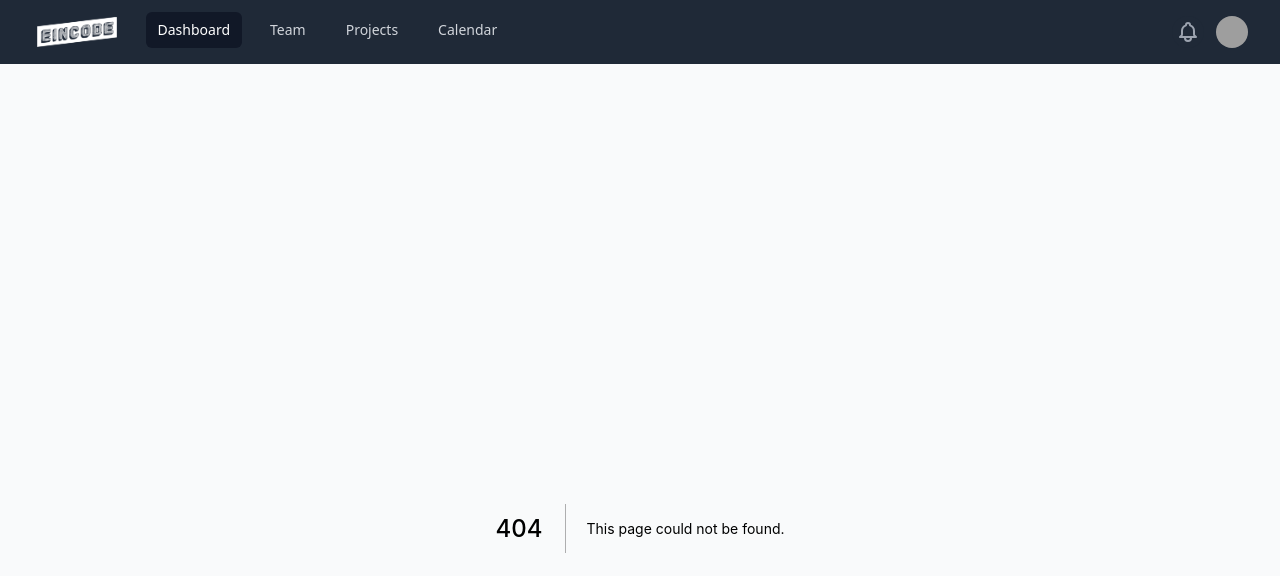
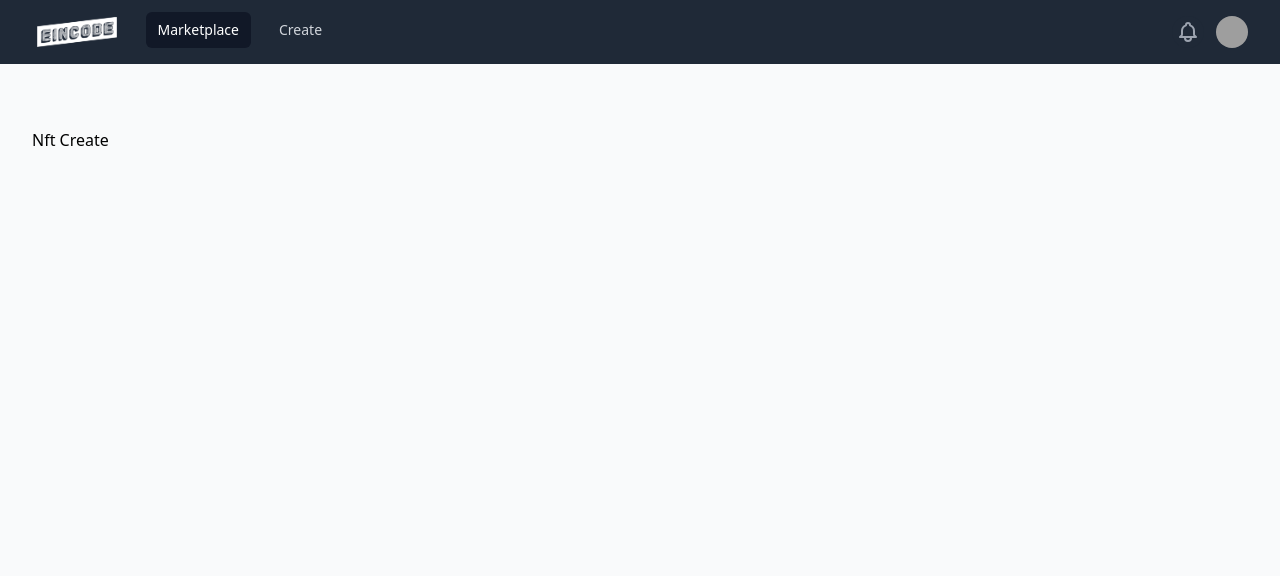
Before and after one commit to farhanreizha/nft-marketplace, a Next.js app: page /nft/create in a window 1280 px wide. Before the commit this address had no page. Shown: the top 576 px of the page. Built offline with nearby package versions, Linux system fonts and the light colour scheme; grey boxes are pictures that could not be loaded.

Commit message:
make link and create new page

```diff
--- a/components/navbar/index.tsx
+++ b/components/navbar/index.tsx
@@ -3,12 +3,12 @@
 import { Fragment } from 'react'
 import { Disclosure, Menu, Transition } from '@headlessui/react'
 import { BellIcon, MenuIcon, XIcon } from '@heroicons/react/outline'
+import Link from 'next/link'
+import Image from 'next/image'
 
 const navigation = [
-  { name: 'Dashboard', href: '#', current: true },
-  { name: 'Team', href: '#', current: false },
-  { name: 'Projects', href: '#', current: false },
-  { name: 'Calendar', href: '#', current: false },
+  { name: 'Marketplace', href: '/', current: true },
+  { name: 'Create', href: '/nft/create', current: false },
 ]
 
 function classNames(...classes: string[]) {
@@ -44,9 +44,8 @@ export default function Navbar() {
                 <div className='hidden sm:block sm:ml-6'>
                   <div className='flex space-x-4'>
                     {navigation.map((item) => (
+                      <Link key={item.name} href={item.href}>
                         <a
-                        key={item.name}
-                        href={item.href}
                           className={classNames(
                             item.current
                               ? 'bg-gray-900 text-white'
@@ -57,6 +56,7 @@ export default function Navbar() {
                         >
                           {item.name}
                         </a>
+                      </Link>
                     ))}
                   </div>
                 </div>
@@ -71,11 +71,13 @@ export default function Navbar() {
                 </button>
 
                 {/* Profile dropdown */}
-                <Menu as='div' className='ml-3 relative'>
+                <Menu as='div' className='ml-3 relative z-10'>
                   <div>
                     <Menu.Button className='bg-gray-800 flex text-sm rounded-full focus:outline-none focus:ring-2 focus:ring-offset-2 focus:ring-offset-gray-800 focus:ring-white'>
                       <span className='sr-only'>Open user menu</span>
-                      <img
+                      <Image
+                        height={32}
+                        width={32}
                         className='h-8 w-8 rounded-full'
                         src='https://images.unsplash.com/photo-1472099645785-5658abf4ff4e?ixlib=rb-1.2.1&ixid=eyJhcHBfaWQiOjEyMDd9&auto=format&fit=facearea&facepad=2&w=256&h=256&q=80'
                         alt=''
--- a/components/nft/item/index.tsx
+++ b/components/nft/item/index.tsx
@@ -1,5 +1,4 @@
-/* eslint-disable jsx-a11y/alt-text */
-/* eslint-disable @next/next/no-img-element */
+import Image from 'next/image'
 import { FC } from 'react'
 import { NftMeta } from 'types/nft'
 
@@ -11,7 +10,13 @@ const NftItem: FC<NftItemProps> = ({ item }) => {
   return (
     <>
       <div className='flex-shrink-0'>
-        <img className={`h-full w-full object-cover`} src={item.image} alt='New NFT' />
+        <Image
+          height={600}
+          width={600}
+          className={`h-full w-full object-cover`}
+          src={item.image}
+          alt='New NFT'
+        />
       </div>
       <div className='flex-1 bg-white p-6 flex flex-col justify-between'>
         <div className='flex-1'>
@@ -28,7 +33,13 @@ const NftItem: FC<NftItemProps> = ({ item }) => {
               <dd className='order-1 text-xl font-extrabold text-indigo-600'>
                 <div className='flex justify-center items-center'>
                   100
-                  <img className='h-6' src='/images/small-eth.webp' alt='ether icon' />
+                  <Image
+                    width={24}
+                    height={24}
+                    className='h-6'
+                    src='/images/small-eth.webp'
+                    alt='ether icon'
+                  />
                 </div>
               </dd>
             </div>
--- a/next.config.js
+++ b/next.config.js
@@ -1,6 +1,9 @@
 /** @type {import('next').NextConfig} */
 const nextConfig = {
   reactStrictMode: true,
+  images: {
+    domains: ['eincode.mypinata.cloud', 'images.unsplash.com'],
+  },
 }
 
 module.exports = nextConfig
--- /dev/null
+++ b/pages/nft/create.tsx
@@ -0,0 +1,11 @@
+import { NextPage } from 'next'
+
+const NftCreate: NextPage = () => {
+  return (
+    <div>
+      <h1>Nft Create</h1>
+    </div>
+  )
+}
+
+export default NftCreate
```
Lines whose indentation alone changed are shown as unchanged.
